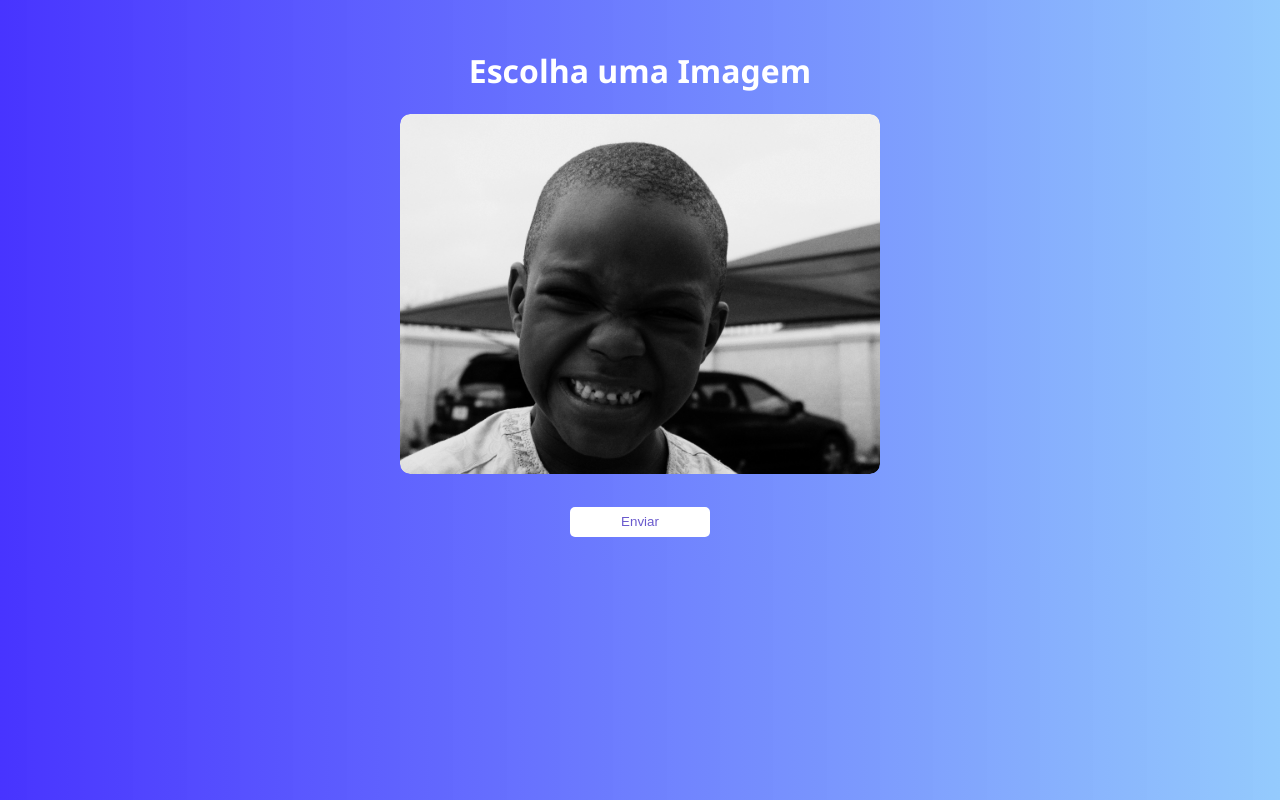
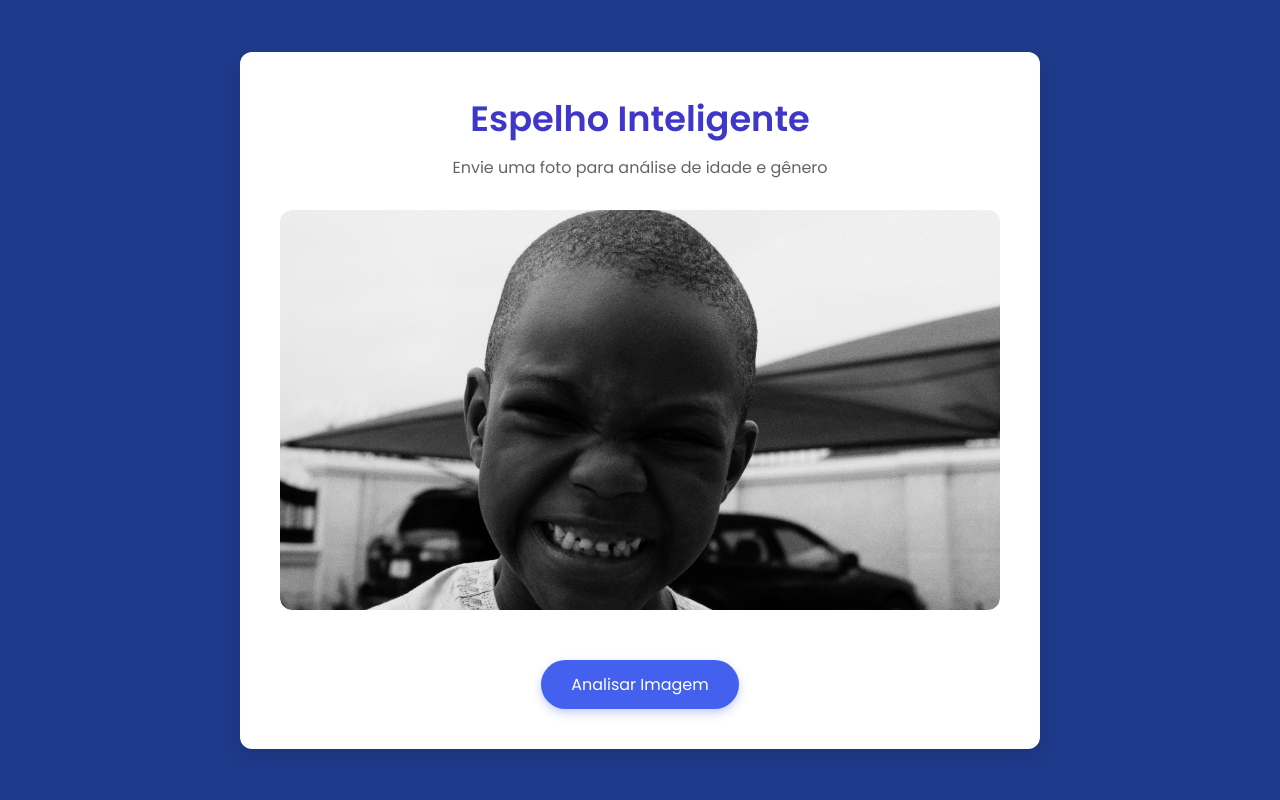
Before and after one commit to sicdavyd/Projeto_Espelho, a Flask app: page / in a window 1280 px wide. Run offline with Flask 3, Linux system fonts and the light colour scheme.

Commit message:
atualizando front end

```diff
--- a/requirements.txt
+++ b/requirements.txt
@@ -3,3 +3,4 @@ numpy>=1.26.0,<2.2.0
 Pillow==11.2.1
 tensorflow==2.19.0
 ultralytics==8.3.140
+gunicorn==23.0.0
--- a/static/css/style.css
+++ b/static/css/style.css
@@ -1,86 +1,277 @@
-body {
-    text-align: center;
-    background: linear-gradient(to right, rgba(25, 0, 255, 0.795), rgba(103, 180, 252, 0.7));
-    padding: 20px;
-    justify-content: center;
+:root {
+    --primary: #4361ee;
+    --secondary: #3f37c9;
+    --accent: #4895ef;
+    --light: #f8f9fa;
+    --dark: #212529;
+    --success: #4cc9f0;
+    --error: #f72585;
+    --border-radius: 12px;
+    --box-shadow: 0 8px 20px rgba(0, 0, 0, 0.1);
 }
 
-h1 {
-    color: #ffffff;
-    font-family: 'Segoe UI', Tahoma, Geneva, Verdana, sans-serif;
+* {
+    margin: 0;
+    padding: 0;
+    box-sizing: border-box;
+    font-family: 'Poppins', sans-serif;
 }
 
+body {
+    animation-name: mudarCorDeFundo;
+    /* Nome da animação */
+    animation-duration: 20s;
+    /* Duração de um ciclo completo da animação (20 segundos) */
+    animation-iteration-count: infinite;
+    /* Faz a animação repetir indefinidamente */
+    animation-direction: alternate;
+    /* Faz a animação ir e voltar (0% -> 100% -> 0%) */
+    animation-timing-function: ease-in-out;
+    /* Suaviza o início e o fim da transição de cores */
 
-p {
-    font-family: sans-serif;
-    color: #fff;
+    /* Cor de fundo inicial, caso a animação não seja suportada ou demore a carregar */
+    background-color: #0f172a;
+    /* Um azul bem escuro (slate-900) */
+    min-height: 100vh;
+    padding: 20px;
+    display: flex;
+    justify-content: center;
+    align-items: center;
+}
 
+@keyframes mudarCorDeFundo {
+
+    /* Ponto inicial da animação */
+    0% {
+        background-color: #0f172a;
+        /* Azul bem escuro (slate-900) */
+    }
+
+    /* Ponto intermédio da animação (33%) */
+    33% {
+        background-color: #1e3a8a;
+        /* Azul escuro (blue-800) */
+    }
+
+    /* Outro ponto intermédio da animação (66%) */
+    66% {
+        background-color: #172554;
+        /* Outro tom de azul escuro (indigo-900) */
+    }
+
+    /* Ponto final da animação */
+    100% {
+        background-color: #0f172a;
+        /* Volta ao azul bem escuro inicial */
+    }
 }
-#btnEnviarNovamente {
-    background-color: white;
-    border: none;
-    border-radius: 5px;
-    color: slateblue;
-    box-shadow: black;
-    cursor: pointer;
-    margin-top: 15px;
-    width: 140px;
-    height: 30px;
+
+.container {
+    width: 100%;
+    max-width: 1200px;
+    margin: 0 auto;
+}
+
+.card {
+    background: white;
+    border-radius: var(--border-radius);
+    box-shadow: var(--box-shadow);
+    padding: 40px;
+    width: 100%;
+    max-width: 800px;
+    margin: 0 auto;
     text-align: center;
 }
-#btnSubmit{
-    background-color: white;
-    border: none;
-    border-radius: 5px;
-    color: slateblue;
-    box-shadow: black;
+
+.title {
+    color: var(--secondary);
+    font-size: 2.2rem;
+    margin-bottom: 10px;
+    font-weight: 600;
+}
+
+.subtitle {
+    color: var(--dark);
+    opacity: 0.7;
+    margin-bottom: 30px;
+    font-size: 1rem;
+}
+
+.upload-form {
+    margin-top: 30px;
+}
+
+.upload-area {
+    display: block;
+    position: relative;
     cursor: pointer;
-    margin-top: 15px;
-    width: 140px;
-    height: 30px;
-    text-align: center;
+    margin-bottom: 30px;
+}
+
+.carrossel-container {
+    position: relative;
+    width: 100%;
+    height: 400px;
+    border-radius: var(--border-radius);
+    overflow: hidden;
+}
+
+.carrossel {
+    position: relative;
+    width: 100%;
+    height: 100%;
+}
+
+.carrossel-img {
+    position: absolute;
+    top: 0;
+    left: 0;
+    width: 100%;
+    height: 100%;
+    object-fit: cover;
+    opacity: 0;
+    transition: opacity 0.5s ease-in-out;
+    border-radius: var(--border-radius);
+}
+
+.carrossel-img.ativa {
+    opacity: 1;
+}
+
+.upload-overlay {
+    position: absolute;
+    top: 0;
+    left: 0;
+    width: 100%;
+    height: 100%;
+    background: rgba(67, 97, 238, 0.7);
+    display: flex;
+    flex-direction: column;
+    justify-content: center;
+    align-items: center;
+    color: white;
+    opacity: 0;
+    transition: opacity 0.3s ease;
+    border-radius: var(--border-radius);
+}
+
+.upload-area:hover .upload-overlay {
+    opacity: 1;
+}
+
+.upload-icon {
+    width: 50px;
+    height: 50px;
+    fill: white;
+    margin-bottom: 15px;
 }
 
 #inputEscolher {
     display: none;
 }
 
-.carrossel {
-    overflow: hidden;
-    width: 480px;
-    height: 360px; /* altura fixa para o container */
-    position: relative;
-    margin: 0 auto;
-    display: flex;
-    justify-content: center;
-    align-items: center;
-    border-radius: 10px;
+.btn-submit,
+.btn-return {
+    background-color: var(--primary);
+    color: white;
+    border: none;
+    border-radius: 50px;
+    padding: 12px 30px;
+    font-size: 1rem;
+    font-weight: 500;
+    text-decoration: none;
+    cursor: pointer;
+    transition: all 0.3s ease;
+    box-shadow: 0 4px 10px rgba(67, 97, 238, 0.3);
+    margin-top: 20px;
 }
 
-.containerCarrossel {
-    width: 100%;
-    height: 100%;
-    position: relative;
+.btn-submit:hover,
+.btn-return:hover {
+    background-color: var(--secondary);
+    transform: translateY(-2px);
+    box-shadow: 0 6px 15px rgba(67, 97, 238, 0.4);
 }
 
-.containerCarrossel img {
-    position: absolute;
-    top: 0;
-    left: 0;
-    width: 100%;
-    height: 100%;
-    object-fit: cover;
-    border-radius: 10px;
-    opacity: 0;
-    transition: opacity 0.9s ease-in-out;
-    cursor: pointer;
+/* Resultado page */
+.result-card {
+    padding: 30px;
 }
 
-.containerCarrossel img.ativa {
-    opacity: 1;
-    z-index: 1;
+.result-content {
+    display: flex;
+    flex-direction: column;
+    align-items: center;
+    margin: 30px 0;
 }
 
-.imgOutPut {
-    border-radius: 10px;
+@media (min-width: 768px) {
+    .result-content {
+        flex-direction: row;
+        justify-content: center;
+        gap: 40px;
+    }
 }
+
+.image-container {
+    width: 100%;
+    max-width: 400px;
+    margin-bottom: 30px;
+}
+
+@media (min-width: 768px) {
+    .image-container {
+        margin-bottom: 0;
+    }
+}
+
+.result-image {
+    width: 100%;
+    border-radius: var(--border-radius);
+    box-shadow: var(--box-shadow);
+}
+
+.result-details {
+    text-align: left;
+}
+
+.result-badge {
+    background: linear-gradient(135deg, #4361ee 0%, #4895ef 100%);
+    color: white;
+    padding: 15px 25px;
+    border-radius: 50px;
+    display: inline-block;
+    margin: 10px;
+    box-shadow: 0 4px 10px rgba(67, 97, 238, 0.3);
+}
+
+.result-label {
+    font-weight: 500;
+    margin-right: 10px;
+}
+
+.result-value {
+    font-weight: 600;
+}
+
+.disclaimer {
+    color: var(--dark);
+    opacity: 0.7;
+    font-size: 0.9rem;
+    margin-top: 20px;
+}
+
+/* Responsividade */
+@media (max-width: 768px) {
+    .card {
+        padding: 25px;
+    }
+
+    .title {
+        font-size: 1.8rem;
+    }
+
+    .carrossel-container {
+        height: 300px;
+    }
+}
--- a/static/js/script.js
+++ b/static/js/script.js
@@ -1,5 +1,8 @@
+document.addEventListener('DOMContentLoaded', function () {
+  // Configuração do carrossel
   let indiceAtual = 0;
-const imagens = document.querySelectorAll(".containerCarrossel img");
+  const imagens = document.querySelectorAll(".carrossel-img");
+  const intervalo = 4000; // 4 segundos
 
   function mostrarImagem(indice) {
     imagens.forEach((img, i) => {
@@ -12,17 +15,43 @@ function avancarImagem() {
     mostrarImagem(indiceAtual);
   }
 
-function voltarImagem() {
-  indiceAtual = (indiceAtual - 1 + imagens.length) % imagens.length;
+  // Iniciar carrossel
   mostrarImagem(indiceAtual);
+  const carrosselInterval = setInterval(avancarImagem, intervalo);
+
+  // Pausar carrossel quando o mouse estiver sobre ele
+  const carrosselContainer = document.querySelector(".carrossel-container");
+  if (carrosselContainer) {
+    carrosselContainer.addEventListener("mouseenter", () => {
+      clearInterval(carrosselInterval);
+    });
+
+    carrosselContainer.addEventListener("mouseleave", () => {
+      carrosselInterval = setInterval(avancarImagem, intervalo);
+    });
   }
 
-// Iniciar mostrando a primeira imagem
-mostrarImagem(indiceAtual);
+  // Mostrar preview da imagem selecionada
+  const fileInput = document.getElementById("inputEscolher");
+  if (fileInput) {
+    fileInput.addEventListener("change", function (e) {
+      const file = e.target.files[0];
+      if (file) {
+        const reader = new FileReader();
+        reader.onload = function (event) {
+          // Substitui o carrossel pela imagem selecionada
+          const carrossel = document.querySelector(".carrossel");
+          carrossel.innerHTML = `
+            <img src="${event.target.result}" class="carrossel-img ativa"
+                 alt="Imagem selecionada" style="object-fit: contain;">
+          `;
 
-setInterval(avancarImagem,4000)
-//input
-document.querySelector(".carrossel").addEventListener("click", () => {
-    document.getElementById("inputEscolher").click();
+          // Esconde o overlay de upload
+          const overlay = document.querySelector(".upload-overlay");
+          if (overlay) overlay.style.display = "none";
+        };
+        reader.readAsDataURL(file);
+      }
     });
-// final input
+  }
+});
--- a/templates/index.html
+++ b/templates/index.html
@@ -2,35 +2,40 @@
 <html lang="pt-br">
 <head>
   <meta charset="UTF-8">
-  <title>Preditor de Idade e Gênero</title>
+  <meta name="viewport" content="width=device-width, initial-scale=1.0">
+  <title>Espelho Inteligente | Idade e Gênero</title>
   <link rel="stylesheet" href="{{ url_for('static', filename='css/style.css') }}">
+  <link href="https://fonts.googleapis.com/css2?family=Poppins:wght@300;400;600&display=swap" rel="stylesheet">
 </head>
 <body>
-  <h1>Escolha uma Imagem</h1>
-  <form method="POST" enctype="multipart/form-data">
-    <input type="file" id="inputEscolher" name="imagem" accept="image/*" required>
+  <div class="container">
+    <div class="card">
+      <h1 class="title">Espelho Inteligente</h1>
+      <p class="subtitle">Envie uma foto para análise de idade e gênero</p>
 
-    <!-- Carrossel de Imagens -->
-    <div class="carrossel">
-      <div class="containerCarrossel">
-        <img src="{{ url_for('static', filename='imagens/carrossel/img1.jpg') }}" class="img">
-        <img src="{{ url_for('static', filename='imagens/carrossel/img2.jpg') }}" class="img">
-        <img src="{{ url_for('static', filename='imagens/carrossel/img3.jpg') }}" class="img">
-        <img src="{{ url_for('static', filename='imagens/carrossel/img4.jpg') }}" class="img">
-        <img src="{{ url_for('static', filename='imagens/carrossel/img5.jpg') }}" class="img">
-        <img src="{{ url_for('static', filename='imagens/carrossel/img6.jpg') }}" class="img">
-        <img src="{{ url_for('static', filename='imagens/carrossel/img7.jpg') }}" class="img">
-      </div>
+      <form method="POST" enctype="multipart/form-data" class="upload-form">
+        <label for="inputEscolher" class="upload-area">
+          <div class="carrossel-container">
+            <div class="carrossel">
+              {% for i in range(1, 8) %}
+                <img src="{{ url_for('static', filename='imagens/carrossel/img' + i|string + '.jpg') }}"
+                     class="carrossel-img" alt="Exemplo {{ i }}">
+              {% endfor %}
+            </div>
+            <div class="upload-overlay">
+              <svg class="upload-icon" viewBox="0 0 24 24">
+                <path d="M19,13H13V19H11V13H5V11H11V5H13V11H19V13Z" />
+              </svg>
+              <p>Clique para enviar uma foto</p>
+            </div>
+          </div>
+          <input type="file" id="inputEscolher" name="imagem" accept="image/*" required>
+        </label>
+
+        <button type="submit" class="btn-submit">Analisar Imagem</button>
+      </form>
     </div>
-
-    <br>
-    <button id="btnSubmit" type="submit">Enviar</button>
-  </form>
-
-  {% if resultado %}
-    <h2>Resultado:</h2>
-    <p>{{ resultado }}</p>
-  {% endif %}
+  </div>
 
   <script src="{{ url_for('static', filename='js/script.js') }}"></script>
 </body>
```
Also changed, not shown: templates/resultado.html (+40 -11 lines), static/uploads/2729d34b-8878-44d4-bc71-493c29d53db5.webp (added), static/uploads/3360a16d-b674-4c55-a62f-4db604b72f19.jpeg (added), static/uploads/5851b980-30d1-478a-a366-f56e02b141dd.jpeg (added), static/uploads/82d3a00e-7c62-48db-8fa3-78683e764557.jpg (added), static/uploads/a8772af6-a2e4-4ce9-9a38-42909cd748e7.jpg (added), static/uploads/afd60c9e-d0f3-4d4f-bef0-7998e149467a.webp (added), static/uploads/c7cb971d-deac-4a34-8932-a60342fdb45b.jpeg (added), static/uploads/e7de95b2-3cea-43ff-9759-2216b484cd32.png (added). Lines whose indentation alone changed are shown as unchanged.
